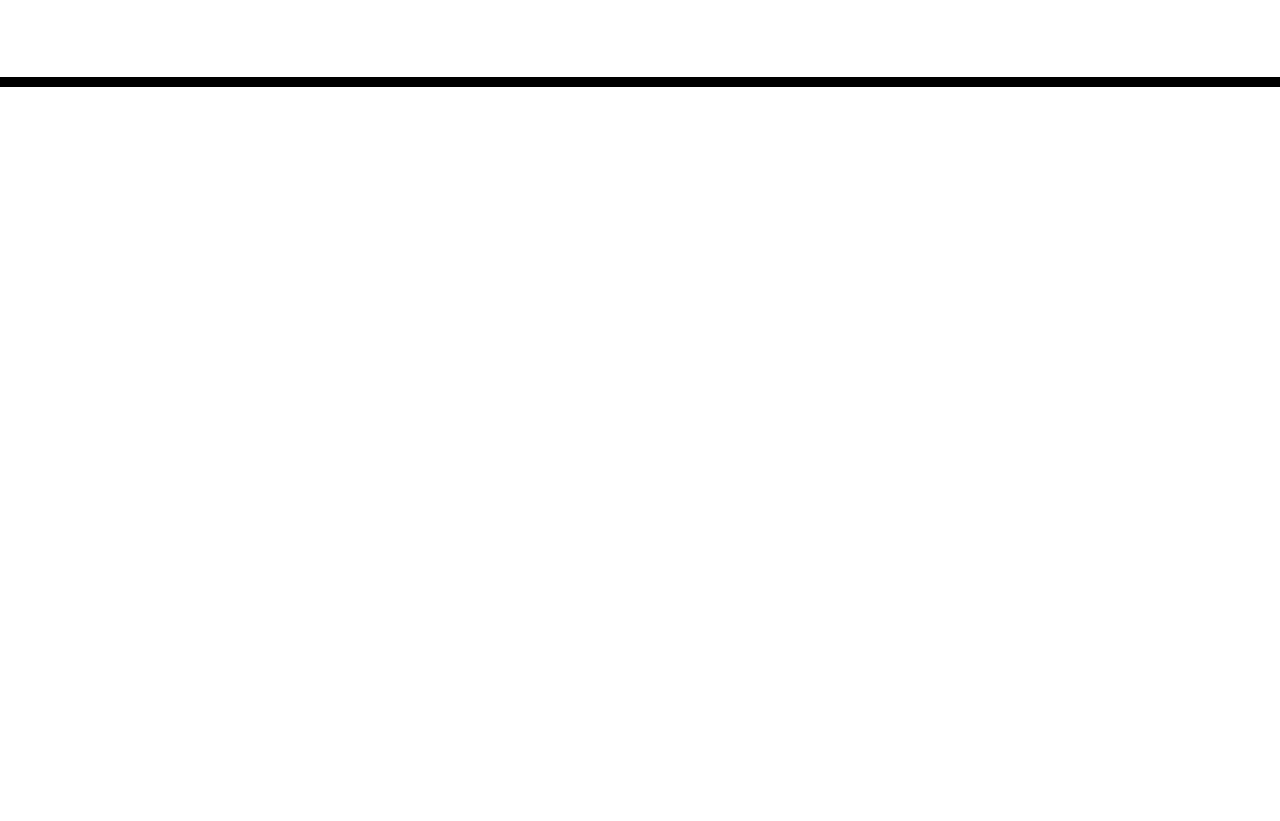
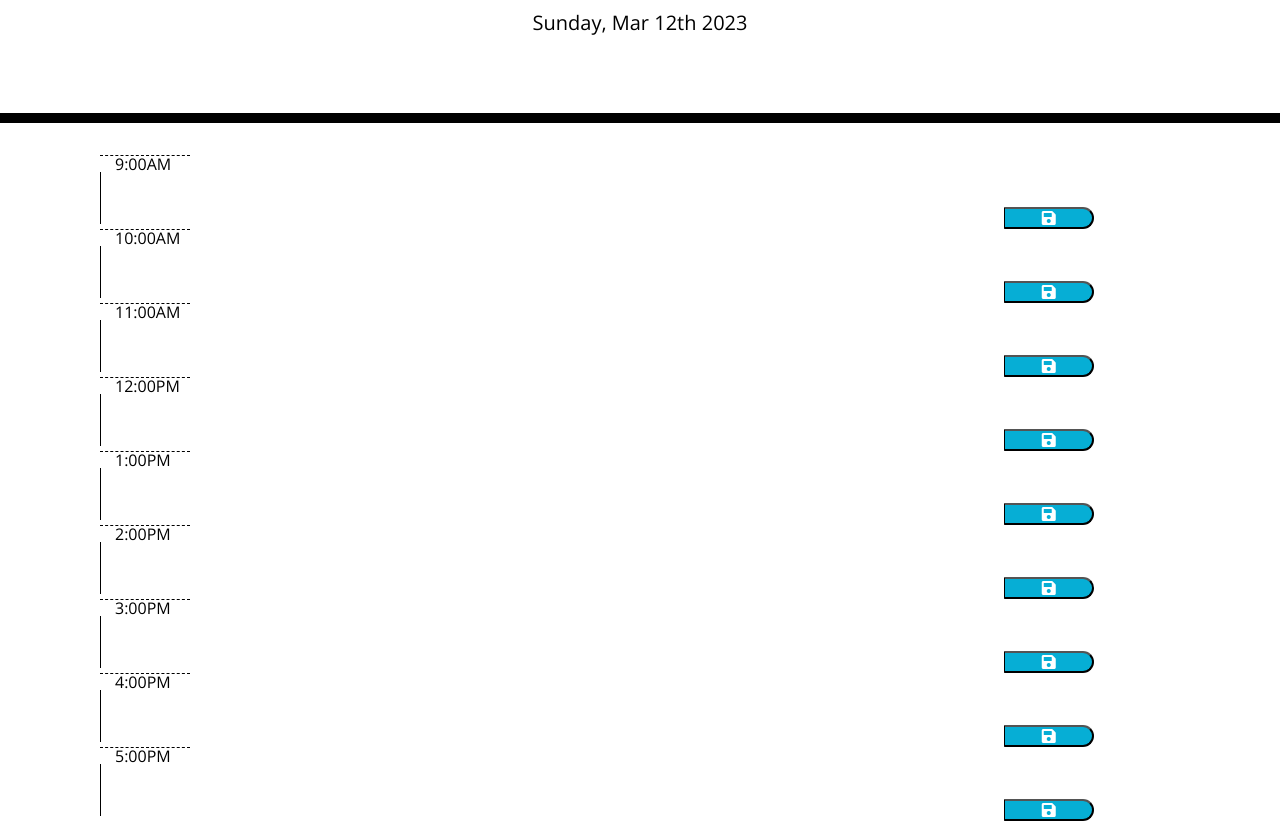
Before and after one commit to jessica-easley/calendar-app, a plain HTML site: page index.html in a window 1280 px wide. Shown: the part 181-1002 px from the top of the page. Before the commit the page ends 800 px from the top, so only its background shows below. Drawn offline with nearby package versions, Linux system fonts and the light colour scheme.

Commit message:
added time blocks to HTML file and updated script.js file

```diff
--- /dev/null
+++ b/assets/js/script.js
@@ -0,0 +1,13 @@
+// Current Day/Date
+var todayDate = moment().format('dddd, MMM Do YYYY');
+$("#currentDay").html(todayDate);
+
+// Time Section
+function timeTrack() {
+ var currentTime = moment().hour();
+}
+// Time Block For Loops
+
+// Local Storage
+localStorage.setItem(time, text);
+// Retrieve data back from local storage
--- a/index.html
+++ b/index.html
@@ -18,7 +18,7 @@
       href="https://fonts.googleapis.com/css?family=Open+Sans&display=swap"
       rel="stylesheet"
     />
-    <link rel="stylesheet" href="style.css" />
+    <link rel="stylesheet" href="./assets/css/style.css" />
     <title>Work Day Scheduler</title>
   </head>
 
@@ -30,9 +30,58 @@
     </header>
     <div class="container">
       <!-- Timeblocks go here -->
+
+    <div class = container>
+      <div class = "row-time-block" id ="9">
+        <div class = "col-md-1 hour">9:00AM</div>
+        <textarea class = "col-md-10 text"></textarea>
+        <button class = "saveBtn col-md-1 fas fa-save"></button>
+      </div>
+      <div class = "row-time-block" id ="10">
+        <div class = "col-md-1 hour">10:00AM</div>
+        <textarea class = "col-md-10 text"></textarea>
+        <button class = "saveBtn col-md-1 fas fa-save"></button>
+      </div>
+      <div class = "row-time-block" id ="11">
+        <div class = "col-md-1 hour">11:00AM</div>
+        <textarea class = "col-md-10 text"></textarea>
+        <button class = "saveBtn col-md-1 fas fa-save"></button>
+      </div>
+      <div class = "row-time-block" id ="12">
+        <div class = "col-md-1 hour">12:00PM</div>
+        <textarea class = "col-md-10 text"></textarea>
+        <button class = "saveBtn col-md-1 fas fa-save"></button>
+      </div>
+      <div class = "row-time-block" id ="1">
+        <div class = "col-md-1 hour">1:00PM</div>
+        <textarea class = "col-md-10 text"></textarea>
+        <button class = "saveBtn col-md-1 fas fa-save"></button>
+      </div>
+      <div class = "row-time-block" id ="2">
+        <div class = "col-md-1 hour">2:00PM</div>
+        <textarea class = "col-md-10 text"></textarea>
+        <button class = "saveBtn col-md-1 fas fa-save"></button>
+      </div>
+      <div class = "row-time-block" id ="3">
+        <div class = "col-md-1 hour">3:00PM</div>
+        <textarea class = "col-md-10 text"></textarea>
+        <button class = "saveBtn col-md-1 fas fa-save"></button>
+      </div>
+      <div class = "row-time-block" id ="4">
+        <div class = "col-md-1 hour">4:00PM</div>
+        <textarea class = "col-md-10 text"></textarea>
+        <button class = "saveBtn col-md-1 fas fa-save"></button>
+      </div>
+      <div class = "row-time-block" id ="5">
+        <div class = "col-md-1 hour">5:00PM</div>
+        <textarea class = "col-md-10 text"></textarea>
+        <button class = "saveBtn col-md-1 fas fa-save"></button>
+      </div>
+    </div>
     </div>
 
     <script src="https://code.jquery.com/jquery-3.4.1.min.js"></script>
     <script src="https://cdnjs.cloudflare.com/ajax/libs/moment.js/2.24.0/moment.min.js"></script>
+    <script src="./assets/js/script.js"></script>
   </body>
 </html>
```
Also changed, not shown: assets/css/style.css (renamed from style.css).
